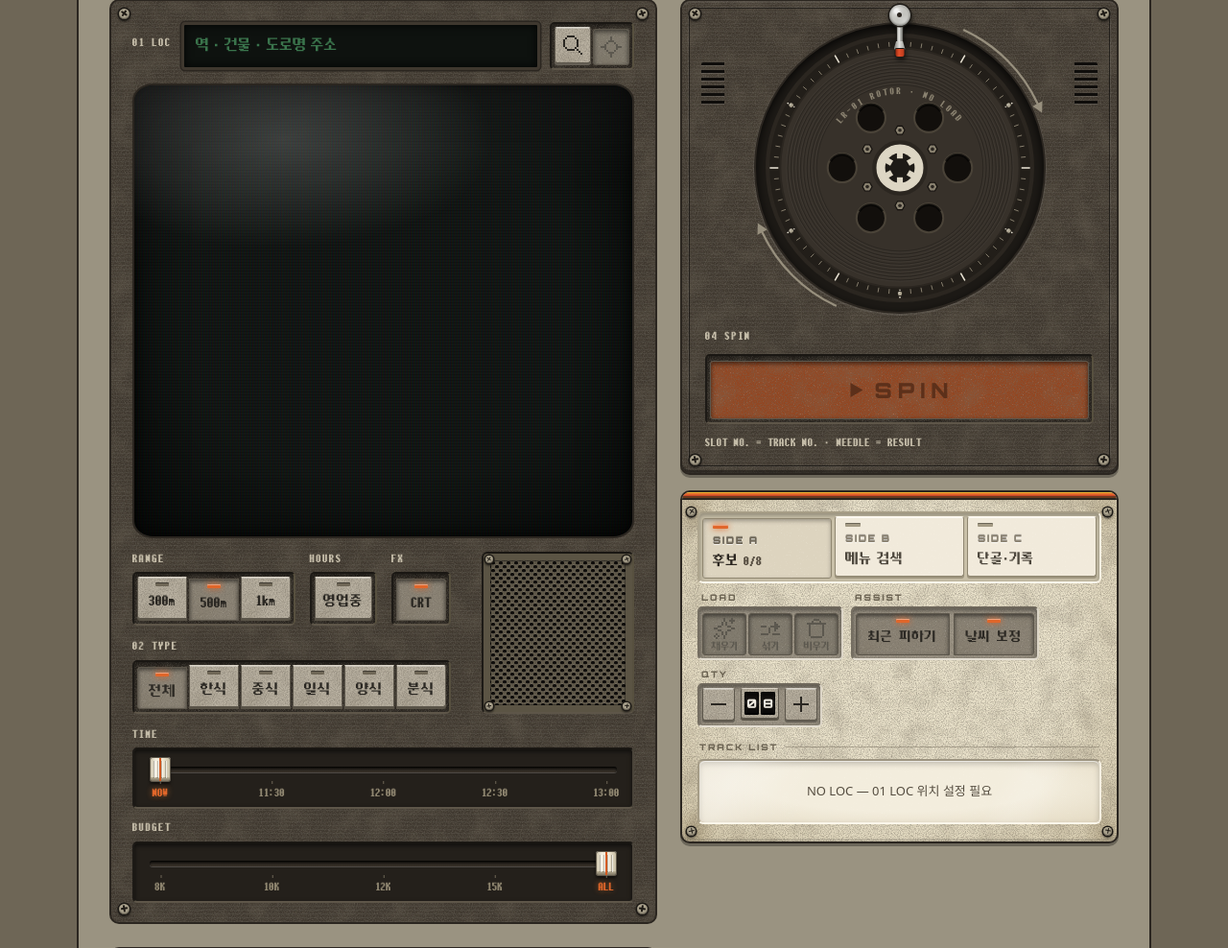
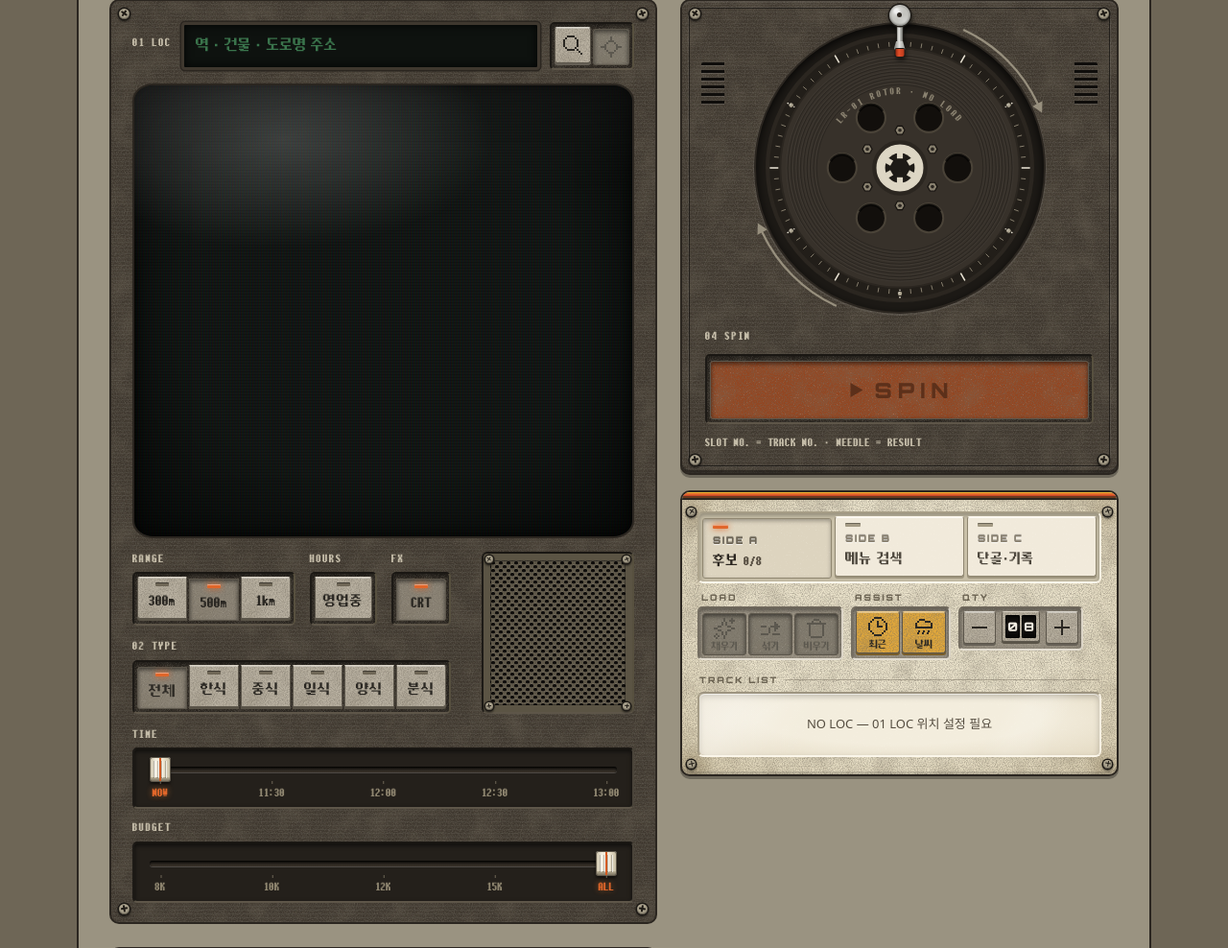
Before and after one commit to coldzero7362/lunch-roulette-app, a Laravel app: template resources/views/roulette.blade.php in a window 1280 px wide. Shown: the part 348-1336 px from the top of the page at 96% size. Run offline with Laravel 12, Linux system fonts and the light colour scheme; the template is opened without the code that fills it, so the values that code supplies are empty; style sheets or scripts are compiled from the project's sources; some libraries are stand-ins or nearby versions.

Commit message:
Make the ASSIST keys icon keys like LOAD (clock 최근, rain cloud 날씨)
Two hand-drawn 24px pixel icons with short captions; a key that is on
turns amber. Tool groups are top-aligned so the LOAD / ASSIST / QTY
legends share a line.

Co-Authored-By: Claude Opus 5.5 <noreply@anthropic.com>

```diff
--- a/resources/css/roulette.css
+++ b/resources/css/roulette.css
@@ -322,7 +322,7 @@
 .rl-key--sq-lg svg { width: 24px; height: 24px; }
 
 /* 도구 줄: 마법봉·섞기처럼 선이 복잡한 아이콘은 줄이면 뭉개지므로 원래 크기(24px), 키 34px */
-.rl-jcard__tools { align-items: center; }
+.rl-jcard__tools { align-items: flex-start; } /* 묶음 위 표기(LOAD·ASSIST·QTY)가 한 줄에 맞게 */
 .rl-jcard__tools .rl-key--sq { width: 34px; height: 34px; }
 
 /* 이름이 새겨진 아이콘 키: 아이콘 위, 이름 아래 (도구 줄) */
@@ -2261,6 +2261,5 @@
 .rl-fader__ticks span::before { content: ''; position: absolute; top: -5px; left: 50%; width: 1px; height: 3px; background: #6e6656; }
 .rl-fader__ticks span.is-on { color: var(--c-stripe-2); text-shadow: 0 0 6px rgb(255 140 60 / .45); }
 
-/* SIDE A: 채우기 옆 ASSIST 묶음 (최근 피하기 · 날씨 보정) — 자동 채움·섞기에만 쓰는 보정이라 채우기 키 곁에 둠 */
-.rl-assist { align-self: stretch; align-items: stretch; }
-.rl-assist .rl-bank__key { font-size: 13px; white-space: nowrap; }
+/* SIDE A: 채우기 옆 ASSIST 묶음 (최근 피하기 · 날씨 보정) — LOAD 키와 같은 아이콘 키, 켜져 있으면 노란 키 */
+.rl-assist .rl-key[aria-pressed='true'] { --key: #e2a83a; }
--- a/resources/js/pixel-icons.js
+++ b/resources/js/pixel-icons.js
@@ -29,6 +29,10 @@ const PATHS = {
     trash: ['M18 22H6V20H18V22ZM9 6H15V4H17V6H22V8H20V20H18V8H6V20H4V8H2V6H7V4H9V6ZM15 4H9V2H15V4Z'],
     // 검색
     search: ['M22 22h-2v-2h2v2Zm-2-2h-2v-2h2v2Zm-6-2H6v-2h8v2Zm4 0h-2v-2h2v2ZM6 16H4v-2h2v2Zm10 0h-2v-2h2v2ZM4 14H2V6h2v8Zm14 0h-2V6h2v8ZM6 6H4V4h2v2Zm10 0h-2V4h2v2Zm-2-2H6V2h8v2Z'],
+    // 최근 피하기 (시계) — 직접 그림
+    clock: ['M8 2h8v2H8zM6 4h2v2H6zm10 0h2v2h-2zM4 6h2v2H4zm14 0h2v2h-2zM2 8h2v8H2zm18 0h2v8h-2zM4 16h2v2H4zm14 0h2v2h-2zM6 18h2v2H6zm10 0h2v2h-2zM8 20h8v2H8zM11 6h2v7h-2zm2 5h4v2h-4z'],
+    // 날씨 보정 (비구름) — 직접 그림
+    rain: ['M7 4h6v2H7zM5 6h2v2H5zm8 0h6v2h-6zM3 8h2v4H3zm16 0h2v4h-2zM3 12h18v2H3zM6 16h2v2H6zm-1 2h2v2H5zm6-2h2v2h-2zm-1 2h2v2h-2zm6-2h2v2h-2zm-1 2h2v2h-2z'],
     // 단골 (별)
     star: ['M11 2h2v4h-2zM9 6h6v2H9zM2 8h20v2H2zm2 2h16v2H4zm2 2h12v2H6zm1 2h10v2H7zm-1 2h4v2H6zm8 0h4v2h-4zm-9 2h3v2H5zm11 0h3v2h-3zM4 20h2v2H4zm14 0h2v2h-2z'],
     // 현재 위치
--- a/resources/views/roulette.blade.php
+++ b/resources/views/roulette.blade.php
@@ -230,8 +230,8 @@
                                 <button id="clear" type="button" class="rl-key rl-key--beige rl-key--sq rl-key--cap" data-icon="trash" aria-label="비움" title="후보를 모두 비움" disabled><span class="rl-key__cap" aria-hidden="true">비우기</span></button>
                             </div>
                             <div class="rl-well rl-legend rl-assist" data-legend="ASSIST" role="group" aria-label="자동 채움 보정">
-                                <button id="avoid-toggle" type="button" class="rl-bank__key" aria-pressed="true" title="켜면 최근 일주일 안에 먹은 곳은 자동 채움에서 빼고, 최근 먹은 종류는 덜 뽑음">최근 피하기</button>
-                                <button id="weather-toggle" type="button" class="rl-bank__key" aria-pressed="true" title="켜면 비·눈·폭염·한파 예보 때 가까운 곳 위주로 뽑음 (먼 곳은 최소 0.35배)">날씨 보정</button>
+                                <button id="avoid-toggle" type="button" class="rl-key rl-key--beige rl-key--sq rl-key--cap" data-icon="clock" aria-pressed="true" aria-label="최근 먹은 곳 피하기" title="켜면 최근 일주일 안에 먹은 곳은 자동 채움에서 빼고, 최근 먹은 종류는 덜 뽑음"><span class="rl-key__cap" aria-hidden="true">최근</span></button>
+                                <button id="weather-toggle" type="button" class="rl-key rl-key--beige rl-key--sq rl-key--cap" data-icon="rain" aria-pressed="true" aria-label="날씨 보정" title="켜면 비·눈·폭염·한파 예보 때 가까운 곳 위주로 뽑음 (먼 곳은 최소 0.35배)"><span class="rl-key__cap" aria-hidden="true">날씨</span></button>
                             </div>
                             <div class="rl-well rl-stepper rl-legend" data-legend="QTY" role="group" aria-label="후보 수">
                                 <button id="slots-down" type="button" class="rl-key rl-key--beige rl-key--sq" data-icon="minus" aria-label="후보 수 감소" title="후보 수 −"></button>
```
